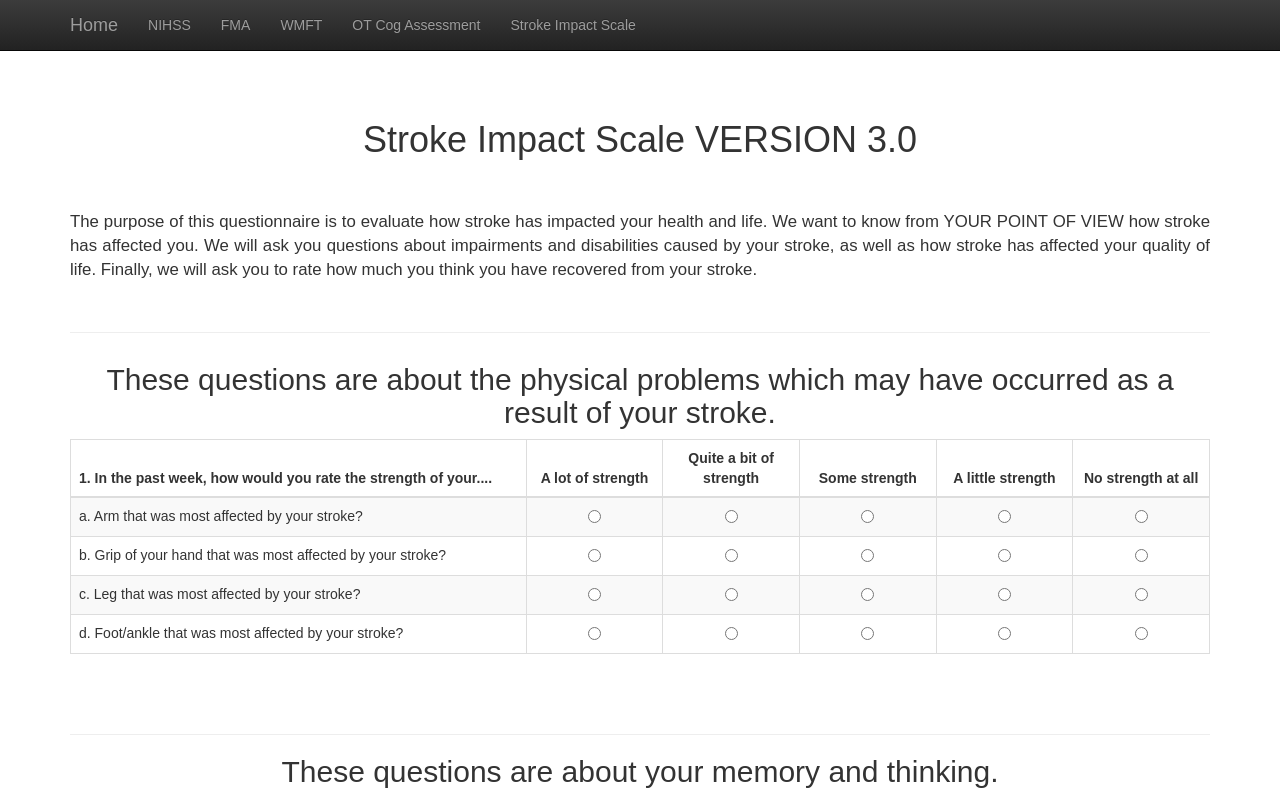
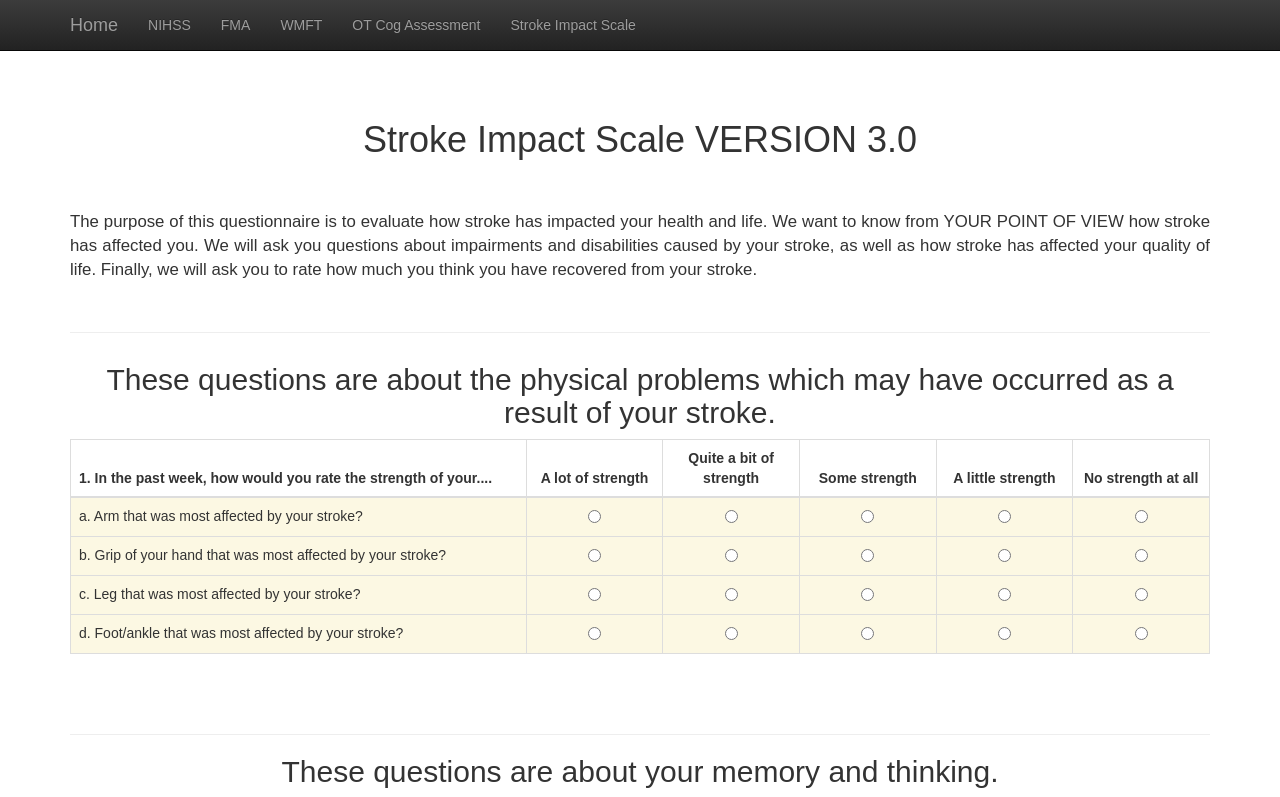
Before and after one commit to npnl/ScoreAssesmentWebForms, a React (Create React App) app: page /ScoreAssessmentWebForms/SisInputForm in a window 1280 px wide. Shown: the top 797 px of the page. Built offline with nearby package versions, Linux system fonts and the light colour scheme.

Commit message:
Makes answering all questions compulsary to download the csv

```diff
--- a/src/components/CustomRadioButtons.js
+++ b/src/components/CustomRadioButtons.js
@@ -25,12 +25,19 @@ class CustomRadioButtons extends React.Component {
     for (var j = 0; j < this.state.values.length; j++) {
         row_option_values.push(<td><input type="radio" className="td-radio" value={this.state.values[j]} onChange={this.handleChange} checked={this.state.selected === this.state.values[j]}></input></td>);
     }
-    var row = (
-      <tr>
+    var selected_row = (
+      <tr className="success">
         <td className="question-cell">{this.state.option_name}</td>
         {row_option_values}
       </tr>
       );
+    var not_selected_row = (
+      <tr className="warning">
+        <td className="question-cell">{this.state.option_name}</td>
+        {row_option_values}
+      </tr>
+      );
+    var row = this.state.selected !== '' ? selected_row : not_selected_row;
     return row;
   }
 }
--- a/src/components/DownloadCSV.js
+++ b/src/components/DownloadCSV.js
@@ -63,7 +63,7 @@ class DownloadCSV extends React.Component {
 	};
 
 	render() {
-		var note = (<p> <b>Subject_Id</b> and <b>Date</b> and mandatory fields to download the csv.</p>);
+		var note = this.props.customMessage === undefined ? (<p> <b>Subject_Id</b> an d <b>Date</b> and mandatory fields to download the csv.</p>) : (<p>{this.props.customMessage}</p>);
 		return(
 			<div>
 				{this.props.hideNode === true ? '' : note}
--- a/src/components/SisInputForm.js
+++ b/src/components/SisInputForm.js
@@ -10,13 +10,13 @@ class SisInputForm extends React.Component {
 		this.state = {tables: props.data, selections: selections}
 		this.scoreChanged = this.scoreChanged.bind(this);
 		this.getCSVData = this.getCSVData.bind(this);
+		this.hasAllAnswered = this.hasAllAnswered.bind(this);
 	}
 
 	scoreChanged(question_id, sub_question_id, value) {
 		var id = "" + question_id + sub_question_id;
 		var selections = this.state.selections;
 		selections[id] = "" + value;
-		console.log(selections);
 		this.setState({selections: selections});
 	}
 
@@ -32,6 +32,15 @@ class SisInputForm extends React.Component {
 			return new_item;
 		}, this, selections);
 		return data;
+	}
+
+	hasAllAnswered() {
+		var selections = this.state.selections;
+		var keys = Object.keys(selections);
+		if (keys.length === 59) {
+			return true;
+		}
+		return false;
 	}
 
 	render() {
@@ -53,7 +62,7 @@ class SisInputForm extends React.Component {
 				</div>
 
 				<div className="download-btn">
-					<DownloadCSV dataHandler={this.getCSVData} subjectId={"SIS"} date={""} filename={"Input.csv"} hideNode={true} is_enabled={true}/>
+					<DownloadCSV dataHandler={this.getCSVData} subjectId={"SIS"} date={""} filename={"Input.csv"} hideNode={false} is_enabled={this.hasAllAnswered()} customMessage="Please answer all the given questions to download/email the CSV"/>
 				</div>
 
 			</div>
```
